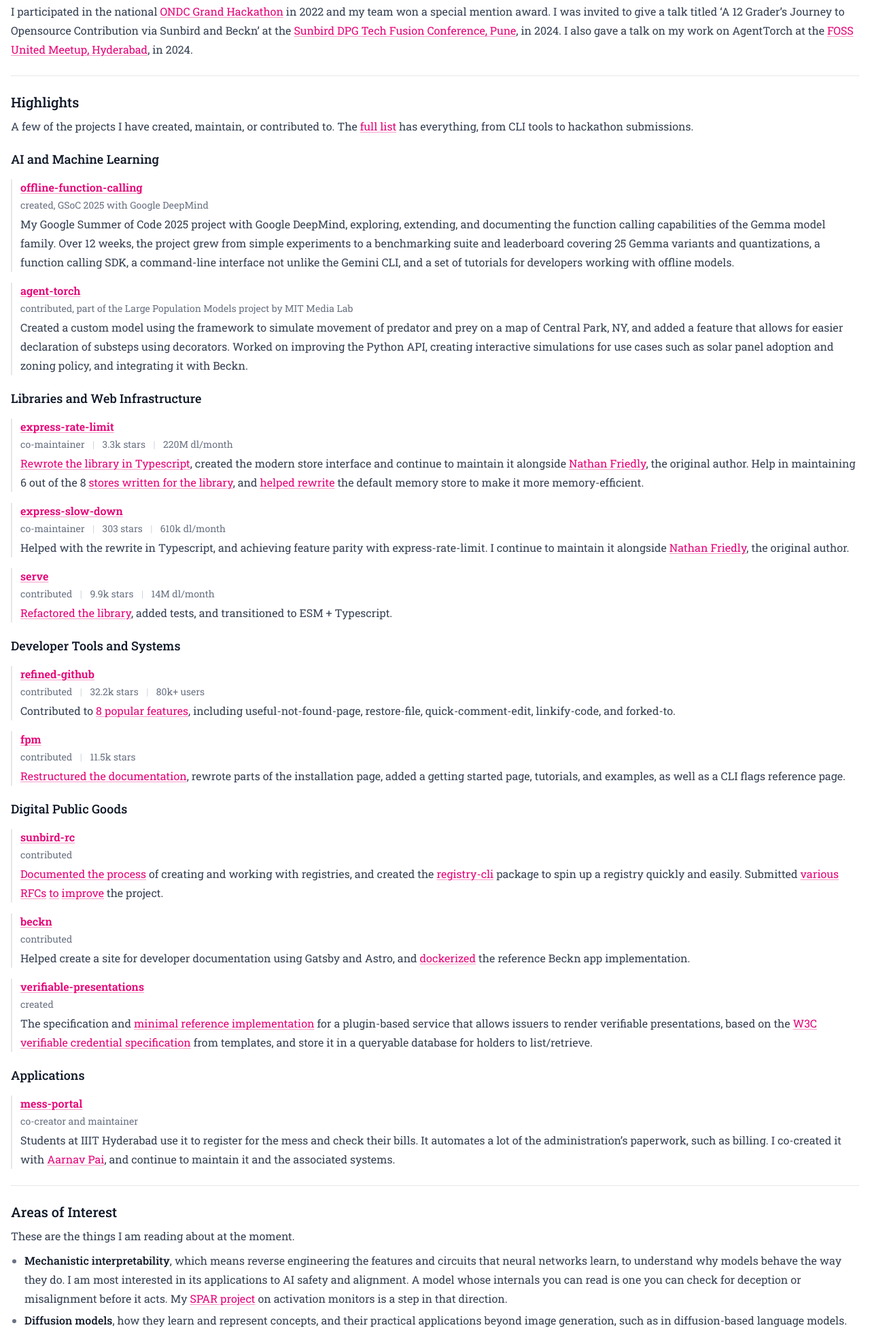
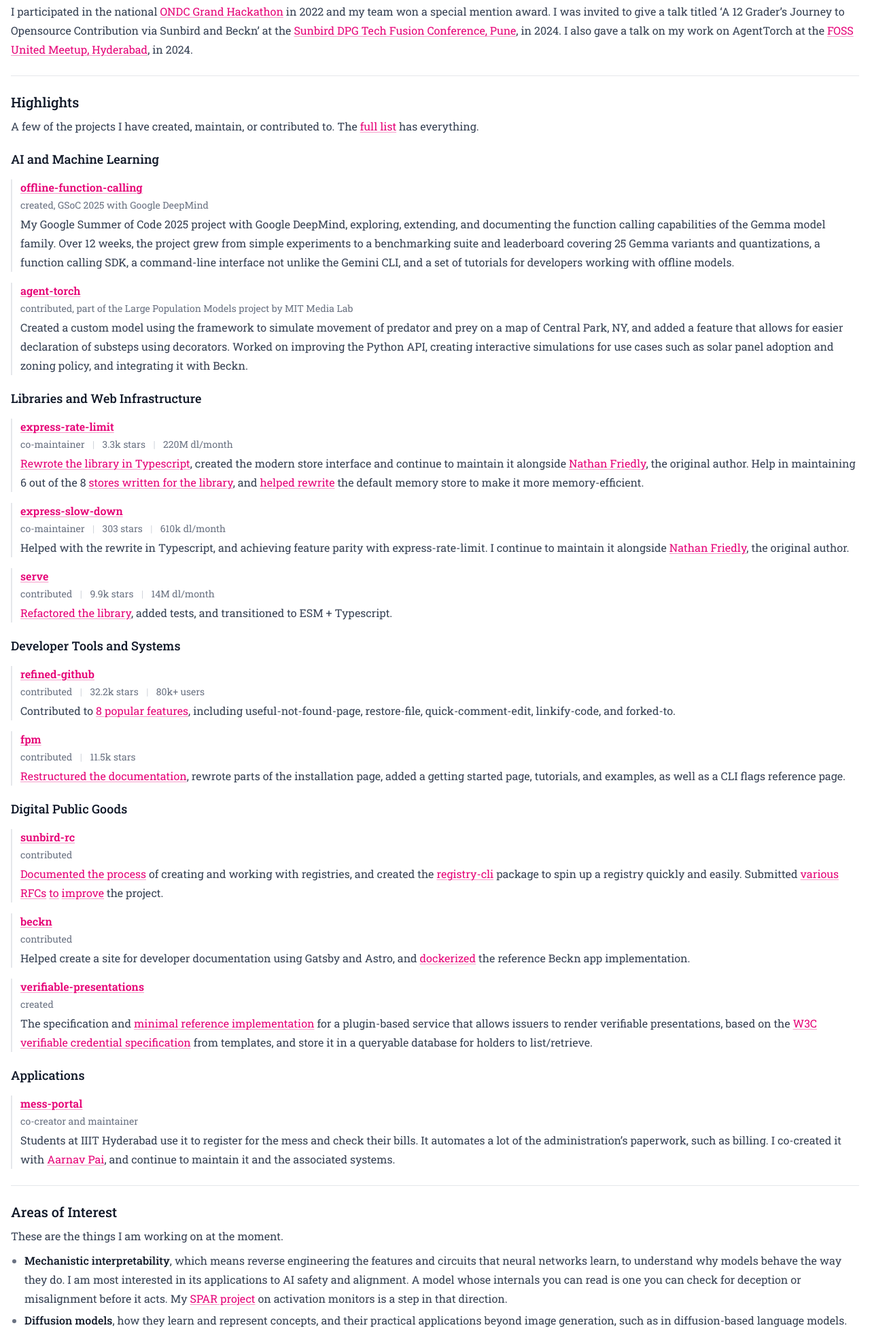
Before and after one commit to gamemaker1/gamemaker1.github.io, an Astro site: page / in a window 1280 px wide. Shown: the part 426-2386 px from the top of the page at 68% size. Built offline with nearby package versions, Linux system fonts and the light colour scheme; Astro itself is replaced by a stand-in of ours.

Commit message:
fix: phrasing

```diff
--- a/source/markdown/interests.md
+++ b/source/markdown/interests.md
@@ -1,6 +1,6 @@
 ## Areas of Interest
 
-These are the things I am reading about at the moment.
+These are the things I am working on at the moment.
 
 - **Mechanistic interpretability**, which means reverse engineering the
   features and circuits that neural networks learn, to understand why
--- a/source/pages/index.astro
+++ b/source/pages/index.astro
@@ -61,8 +61,7 @@
   <h2 id="highlights">Highlights</h2>
   <p>
     A few of the projects I have created, maintain, or contributed to.
-    The <a href="/projects/">full list</a> has everything, from CLI
-    tools to hackathon submissions.
+    The <a href="/projects/">full list</a> has everything.
   </p>
 
   {categories.map((category) => {
```
Also changed, not shown: source/markdown/about.md (+3 -4 lines).
